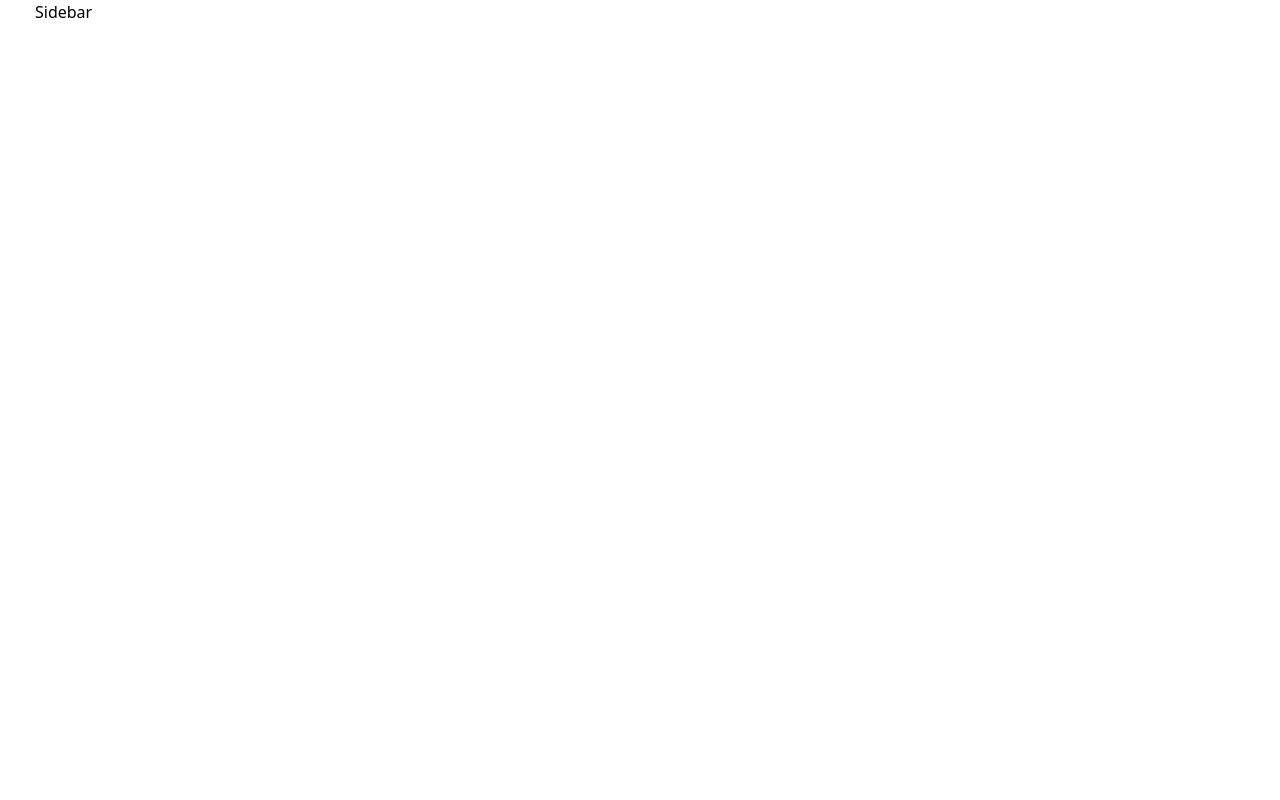
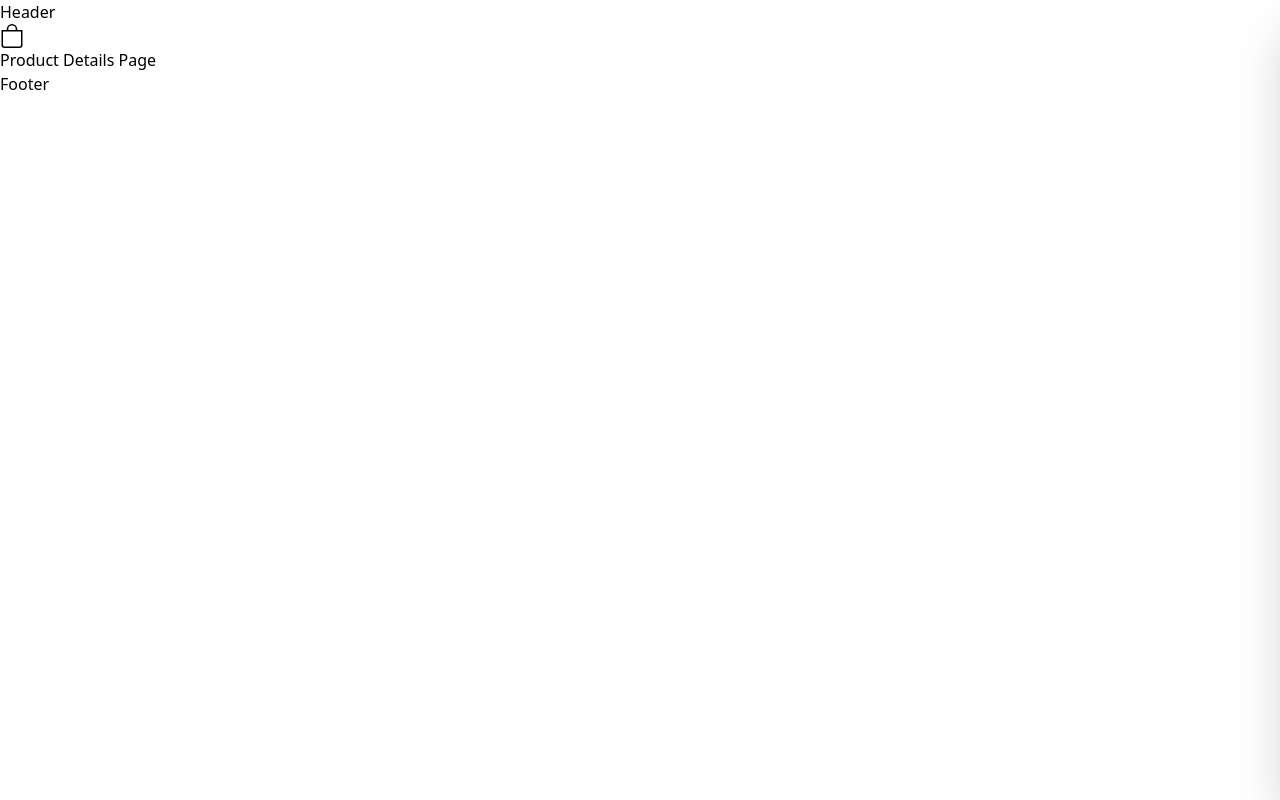
Before and after one commit to Andriikryl/ecommerce-website, a React (Create React App) app: page /product/1 in a window 1280 px wide. Built offline with nearby package versions, Linux system fonts and the light colour scheme; no server answers.

Commit message:
feat[sidebae/btn/close-open]

```diff
--- a/src/components/Header.js
+++ b/src/components/Header.js
@@ -1,10 +1,18 @@
-import React from "react";
+import React, { useContext } from "react";
+import { SidebarContext } from "../contexts/SidebarContext";
+import { BsBag } from "react-icons/bs";
 
 const Header = () => {
+  const { isOpen, setIsOpen } = useContext(SidebarContext);
   return (
     <div>
       <div>Header</div>
-      <div>open/close sidebar</div>
+      <div
+        onClick={() => setIsOpen(!isOpen)}
+        className="cursor-pointer flex  relative"
+      >
+        <BsBag className="text-2xl" />
+      </div>
     </div>
   );
 };
--- a/src/components/Sidebar.js
+++ b/src/components/Sidebar.js
@@ -7,10 +7,22 @@ import CartItem from "../components/CartItem";
 import { SidebarContext } from "../contexts/SidebarContext";
 
 const Sidebar = () => {
-  const { isOpen, handelClose } = useContext(SidebarContext);
+  const { isOpen, handleClose } = useContext(SidebarContext);
   return (
-    <div className="w-full bg-white fixed top-0 h-full shadow-2xl md:-[35vw] xl:max-w-[30vw] transition-all duration-300 z-20 px-5 lg:px-[35px]">
-      Sidebar
+    <div
+      className={` ${
+        isOpen ? "right-0" : "-right-full"
+      } w-full bg-white fixed top-0 h-full shadow-2xl md:-[35vw] xl:max-w-[30vw] transition-all duration-300 z-20 px-5 lg:px-[35px]`}
+    >
+      <div className="flex items-center justify-between py-6 border-b">
+        <div className="uppercase text-sm font-semibold"> Shopping Bag (0)</div>
+        <div
+          onClick={handleClose}
+          className="cursor-pointer w-8 h-8 flex justify-center items-center"
+        >
+          <IoMdArrowForward className="text-2xl" />
+        </div>
+      </div>
     </div>
   );
 };
```
